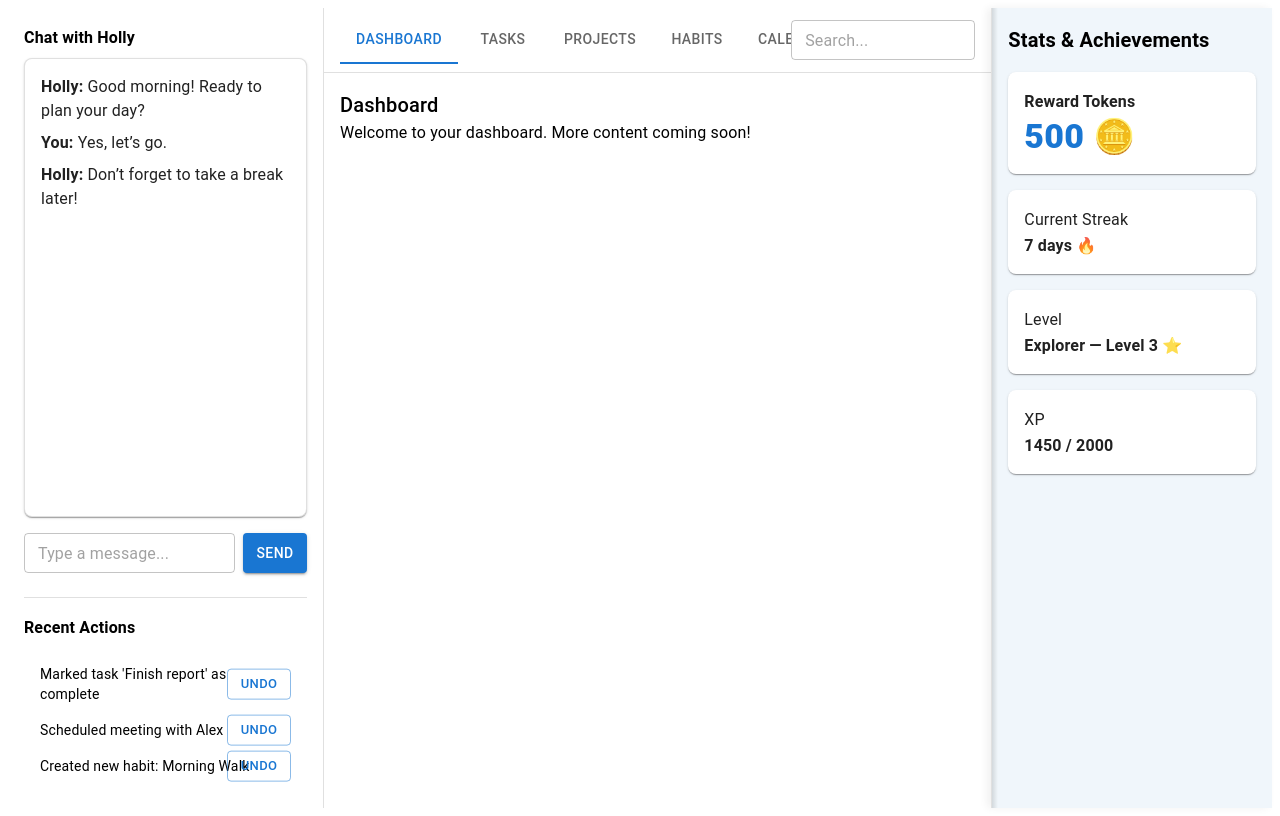
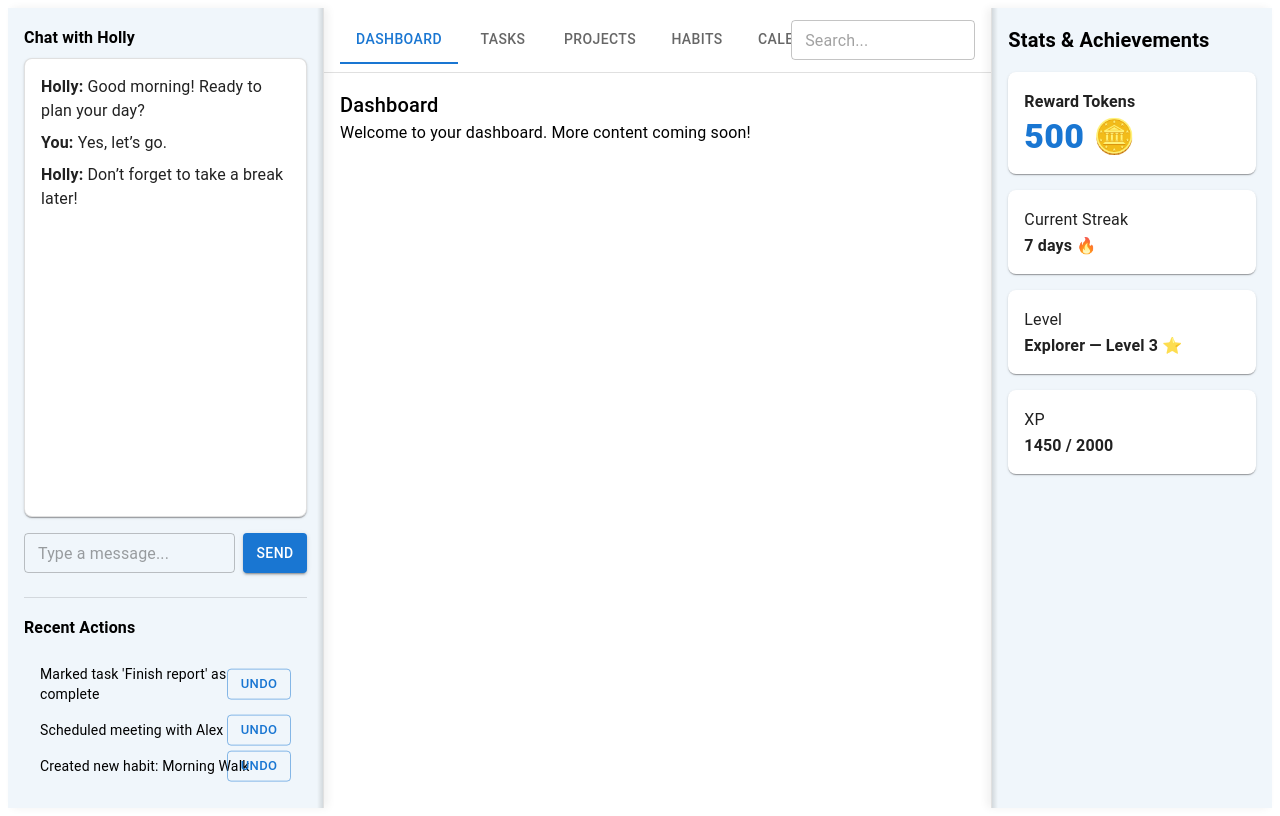
Before and after one commit to holly-ai-2025/holly-v6, a React (Vite) app in the folder apps/frontend/: page / in a window 1280 px wide. Built offline with nearby package versions, Linux system fonts and the light colour scheme.

Commit message:
fix: update components/LeftPanel with blue-grey background, gradient edge, and white chat area

```diff
--- a/apps/frontend/src/components/LeftPanel.tsx
+++ b/apps/frontend/src/components/LeftPanel.tsx
@@ -18,10 +18,21 @@ export default function LeftPanel() {
       sx={{
         width: 320,
         borderRight: "1px solid #e0e0e0",
-        bgcolor: "background.paper",
+        bgcolor: "#f0f6fb",
         display: "flex",
         flexDirection: "column",
         p: 2,
+        position: "relative",
+        boxShadow: "4px 0 8px rgba(0,0,0,0.06)",
+        "&::after": {
+          content: '""',
+          position: "absolute",
+          top: 0,
+          right: 0,
+          width: "6px",
+          height: "100%",
+          background: "linear-gradient(to left, rgba(0,0,0,0.12), transparent)",
+        },
       }}
     >
       {/* Chat Section */}
@@ -37,6 +48,7 @@ export default function LeftPanel() {
           borderRadius: 2,
           boxShadow: 1,
           overflowY: "auto",
+          bgcolor: "#fff",
         }}
       >
         <Typography>
```
